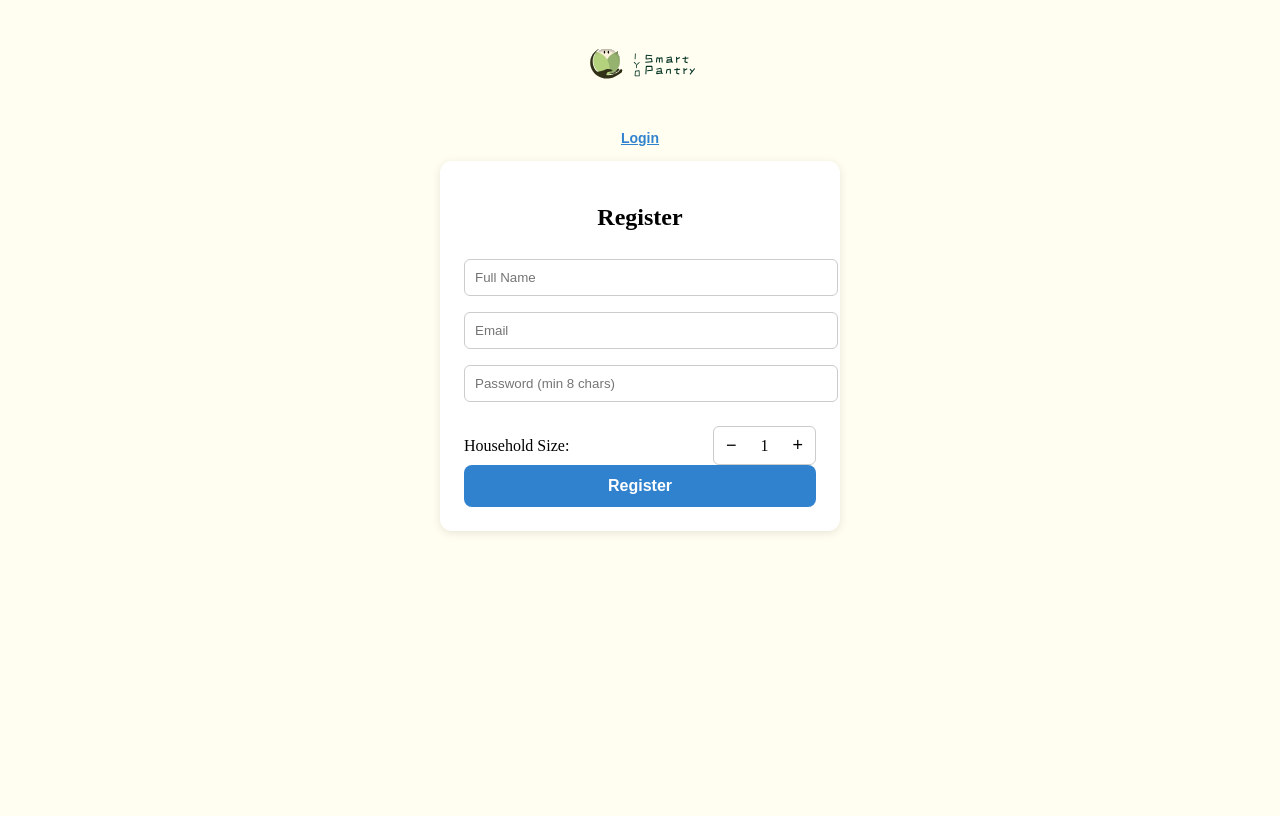
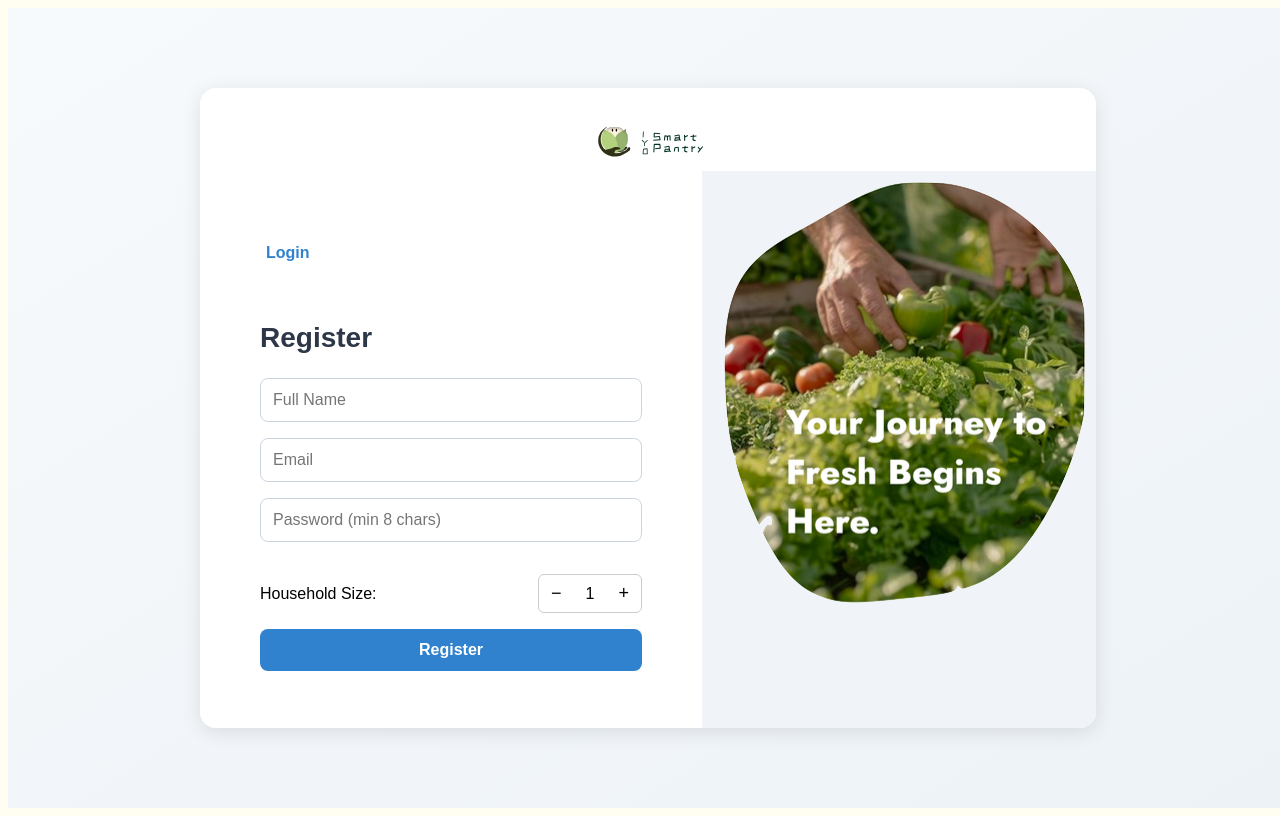
Before and after one commit to MrQin877/IYO_Smart_Pantry, a React (Vite) app: page /register in a window 1280 px wide. Built offline with nearby package versions, Linux system fonts and the light colour scheme.

Commit message:
Login and register page-V3
Modify register page ui/ux

```diff
--- a/src/pages/Register.css
+++ b/src/pages/Register.css
@@ -75,16 +75,20 @@
   background: none;
   border: none;
   color: #2a7ade;
-  text-decoration: underline;
   cursor: pointer;
-  font-size: 14px;
+  font-size: 16px;
 }
 
 .link-btn:hover {
   color: #1f65c0;
+  text-decoration: underline;
 }
 
 .register-linktologin {
-  margin-top: 16px;
-  font-size: 14px;
+  background: none;
+  border: none;
+  color: #007bff;
+  font-weight: 600;
+  cursor: pointer;
+  font-size: 16px;
 }
--- a/src/pages/Register.jsx
+++ b/src/pages/Register.jsx
@@ -38,17 +38,26 @@ export default function Register() {
     }
   }
 
+
   return (
-    <div className="register-container">
-      <img className="register-logo" src="/logo.svg" alt="IYO Logo" />
+    <div className="login-wrapper">
+      <div className="login-page">
+        {/* Header Logo */}
+        <div className="login-header">
+          <img className="login-logo" src="/logo.svg" alt="IYO Logo" />
+        </div>
 
+        {/* Main Content */}
+        <div className="login-content">
+          {/* Left Side Form */}
+          <div className="login-form-container">
             <p className="register-linktologin">
               <button className="link-btn" onClick={() => navigate("/login")}>
                 Login
               </button>
             </p>
 
-      <form onSubmit={handleSubmit} className="register-card">
+            <form onSubmit={handleSubmit} className="login-card">
               <h2>Register</h2>
 
               <input
@@ -94,5 +103,17 @@ export default function Register() {
               </button>
             </form>
           </div>
+
+
+          {/* Right Side Image */}
+          <div className="login-image-container">
+            <img
+              className="register-image"
+              src="/Elain/register.png"
+            />
+          </div>
+        </div>
+      </div>
+    </div>
   );
 }
```
Also changed, not shown: 1 other file (tests, documents, lock files or other folders). Lines whose indentation alone changed are shown as unchanged.
